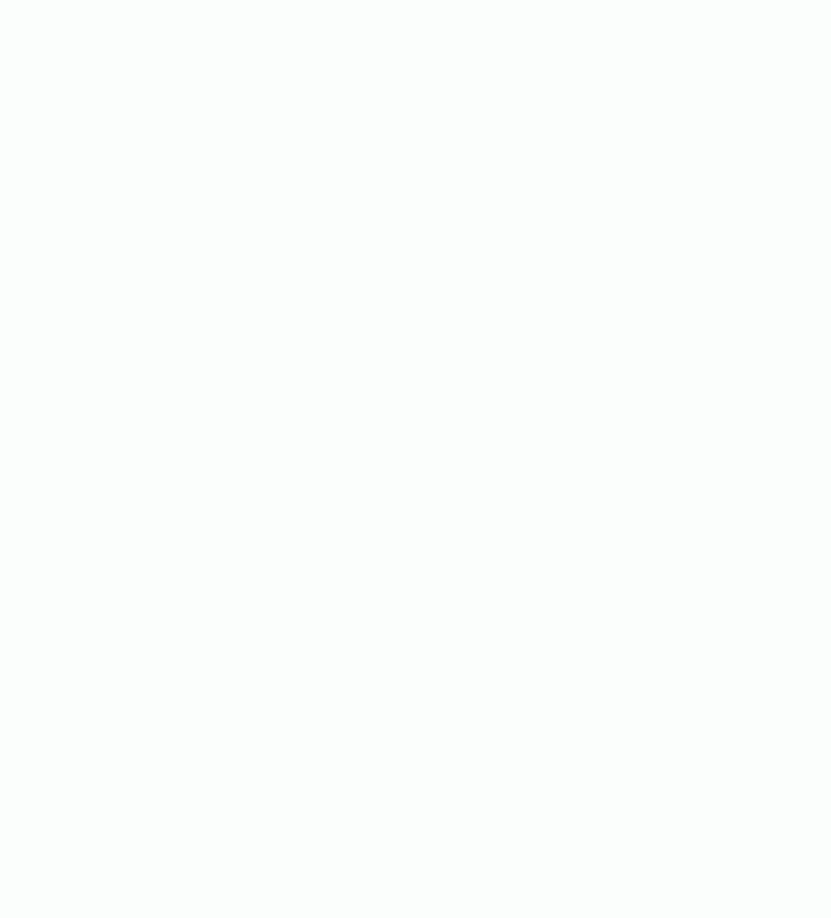
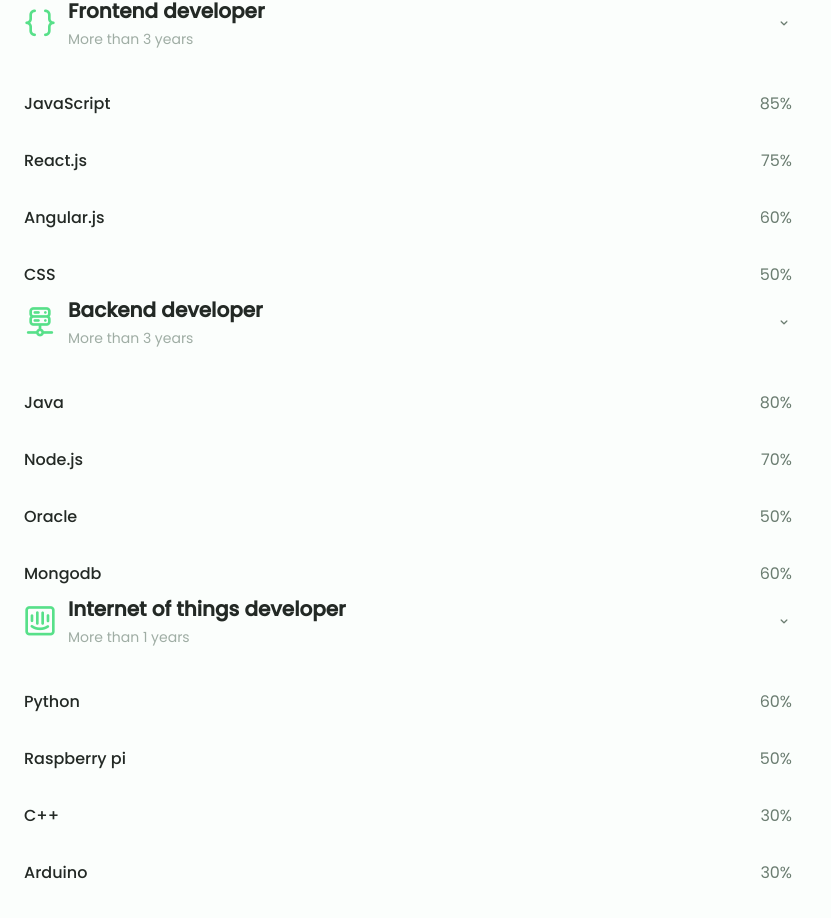
Before and after one commit to Jhonsebastianas/portafolio, a Next.js app: page / in a window 1280 px wide. Shown: the part 1480-2398 px from the top of the page, without its empty margins (0-831 px from the left). Before the commit the page ends 1368 px from the top, so only its background shows below. Built offline with nearby package versions, Linux system fonts and the light colour scheme.

Commit message:
progress is made in skills section - 14/05/2021, 12:52 a.m.

```diff
--- /dev/null
+++ b/src/components/commons/skill.jsx
@@ -0,0 +1,89 @@
+import React from 'react'
+import StyledComponents from 'styled-components'
+
+const StyledSkillContainer = StyledComponents.div`
+
+    .skills__header {
+        display: flex;
+        align-items: center;
+        margin-bottom: var(--mb-2-5);
+        cursor: pointer;
+
+        .skills__title {
+            font-size: var(--h3-font-size);
+        }
+
+        .skills__icon, skills__arrow {
+            font-size: 2rem;
+            color: var(--first-color);
+        }
+
+        .skills__icon {
+            margin-right: var(--mb-0-75);
+        }
+
+        .skills__arrow {
+            margin-left: auto;
+            transition: .4s;
+        }
+    }
+
+    .skills__titles {
+        display: flex;
+        justify-content: space-between;
+        margin-bottom: var(--mb-0-5);
+    }
+
+    .skills__subtitle {
+        font-size: var(--small-font-size);
+        color: var(--text-color-light);
+    }
+
+    .skills__name {
+        font-size: var(--normal-font-size);
+        font-weight: var(--font-medium);
+    }
+`
+
+const SkillContainer = (props) => {
+
+    const { skill: { title, subtitle, icon, skills }, index } = props
+
+    return (
+        <StyledSkillContainer key={index}>
+            {/*==================== SKILLS 1====================*/}
+            <div className="skills__content">
+                <div className="skills__header">
+                    <i class={`uil ${icon} skills__icon`}></i>
+
+                    <div>
+                        <h1 className="skills__title">{title}</h1>
+                        <span className="skills__subtitle">{subtitle}</span>
+                    </div>
+
+                    <i class="uil uil-angle-down skills__arrow"></i>
+                </div>
+
+                <div className="skills__list grid">
+                    {skills.map((skill, index) => {
+                        const { name, percentage, class: claseCss } = skill
+                        return (
+                            <div className="skills__data" key={index}>
+                                <div className="skills__titles">
+                                    <h3 className="skills__name">{name}</h3>
+                                    <span className="skills__number">{percentage}</span>
+                                </div>
+                                <div className="skills__bar">
+                                    <span className={`skills__percentage  ${claseCss}`}></span>
+                                </div>
+                            </div>
+                        )
+                    })}
+
+                </div>
+            </div>
+        </StyledSkillContainer>
+    )
+}
+
+export default SkillContainer
--- /dev/null
+++ b/src/components/sections/Skills.jsx
@@ -0,0 +1,105 @@
+import React from 'react'
+import StyledComponents from 'styled-components'
+import Skill from '@components/commons/skill'
+
+const StyledSkillsContainer = StyledComponents.div`
+    row-gap: 0;
+`
+
+const abilities = [
+    {
+        title: 'Frontend developer',
+        subtitle: 'More than 3 years',
+        icon: 'uil-brackets-curly',
+        skills: [
+            {
+                name: 'JavaScript',
+                percentage: '85%',
+                class: 'skills__js'
+            },
+            {
+                name: 'React.js',
+                percentage: '75%',
+                class: 'skills__react'
+            },
+            {
+                name: 'Angular.js',
+                percentage: '60%',
+                class: 'skills__angularjs'
+            },
+            {
+                name: 'CSS',
+                percentage: '50%',
+                class: 'skills__css'
+            },
+        ],
+    },
+    {
+        title: 'Backend developer',
+        subtitle: 'More than 3 years',
+        icon: 'uil-server-network-alt',
+        skills: [
+            {
+                name: 'Java',
+                percentage: '80%',
+                class: 'skills__java'
+            },
+            {
+                name: 'Node.js',
+                percentage: '70%',
+                class: 'skills__node'
+            },
+            {
+                name: 'Oracle',
+                percentage: '50%',
+                class: 'skills__oracle'
+            },
+            {
+                name: 'Mongodb',
+                percentage: '60%',
+                class: 'skills__mongodb'
+            },
+        ],
+    },
+    {
+        title: 'Internet of things developer',
+        subtitle: 'More than 1 years',
+        icon: 'uil-intercom-alt',
+        skills: [
+            {
+                name: 'Python',
+                percentage: '60%',
+                class: 'skills__python-iot'
+            },
+            {
+                name: 'Raspberry pi',
+                percentage: '50%',
+                class: 'skills__raspberry'
+            },
+            {
+                name: 'C++',
+                percentage: '30%',
+                class: 'skills__cplusplus-iot'
+            },
+            {
+                name: 'Arduino',
+                percentage: '30%',
+                class: 'skills__arduino'
+            },
+        ],
+    },
+]
+
+const Skills = () => {
+    return (
+        <section className="skills section" id="skills">
+            <h2 className="section__title">Skills</h2>
+            <span className="section__subtitle">My technical level</span>
+            <StyledSkillsContainer className="skills_container container grid">
+                {abilities.map((skill, index) => <Skill skill={skill} index={index} />)}
+            </StyledSkillsContainer>
+        </section>
+    )
+}
+
+export default Skills
--- a/src/pages/index.js
+++ b/src/pages/index.js
@@ -3,6 +3,7 @@
 import Header from '@components/sections/Header'
 import Home2 from '@components/sections/Home'
 import About from '@components/sections/AboutNew'
+import Skills from '@components/sections/Skills'
 // import CollaboratedWith from '@components/hooks/CollaboratedWith'
 // import About from '@components/sections/About'
 // import Hero from '@components/sections/Hero'
@@ -15,6 +16,7 @@ export default function Home() {
       <Header />
       <Home2 />
       <About />
+      <Skills />
     </>
     // <div className={styles.container}>
     //   <Layout>
```
